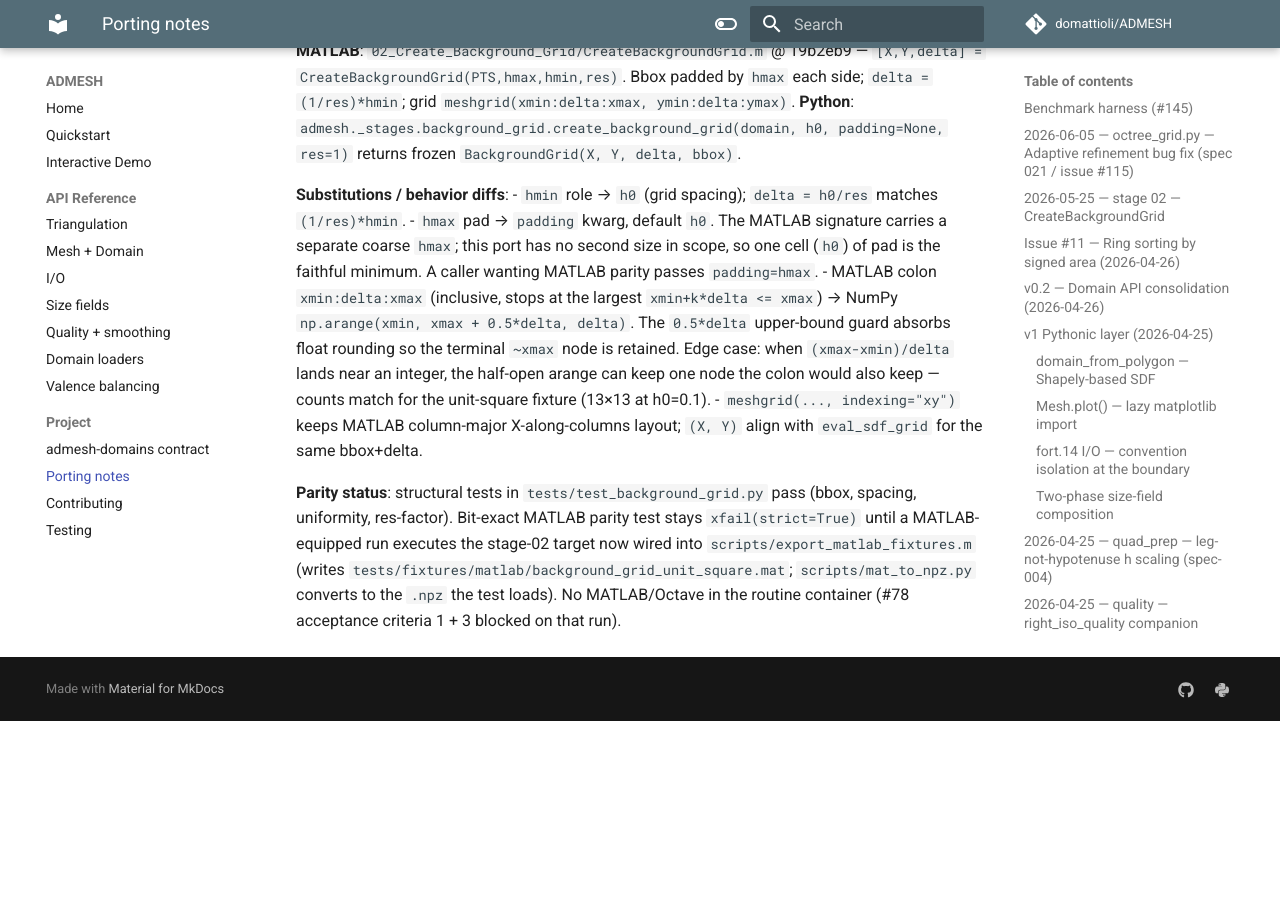
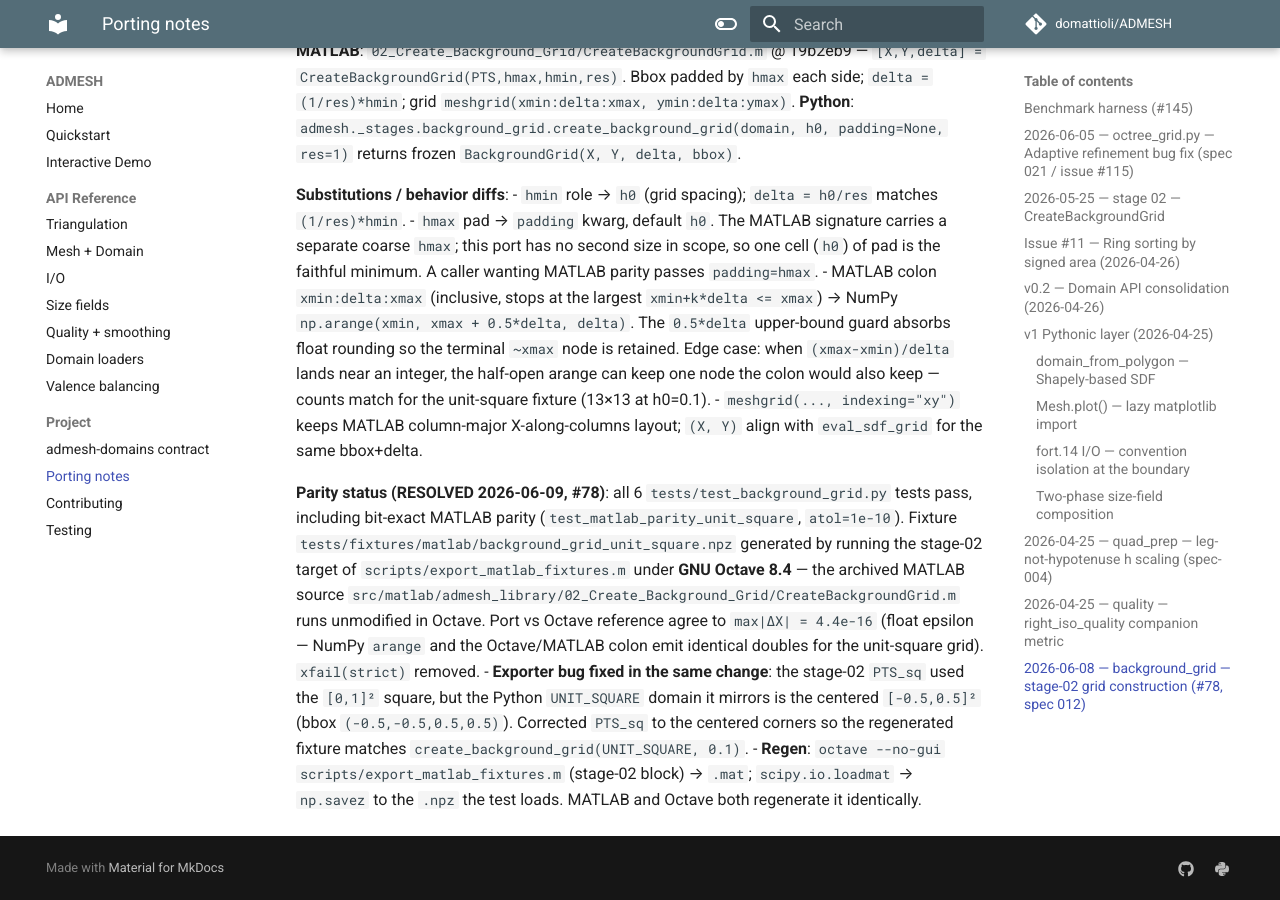
Before and after one commit to domattioli/ADMESH, an MkDocs documentation site: the page built from docs/PORTING_NOTES.md, in a window 1280 px wide and 900 px high, scrolled down 5159 px. Built offline with MkDocs 1.6.1 and Material for MkDocs 9.7.7, drawn with Linux system fonts in a browser that asks for light colours; comment, search, counter and statistics services are not loaded; before the commit the page ends 5880 px from its top, so only the background shows below that.

Commit message:
test: stage-02 background_grid MATLAB parity fixture via Octave (#78)
Generated tests/fixtures/matlab/background_grid_unit_square.npz from the
archived MATLAB CreateBackgroundGrid.m run under GNU Octave 8.4 (operator
authorized octave). Port vs reference agree to 4.4e-16; dropped the
xfail(strict) on test_matlab_parity_unit_square -> 6/6 pass.

- Fix export_matlab_fixtures.m stage-02 PTS_sq: [0,1]^2 -> centered
  [-0.5,0.5]^2 to mirror the UNIT_SQUARE domain bbox.
- PORTING_NOTES: stage-02 parity marked resolved.

Full suite: 405 passed, 13 skipped, 1 xfailed (no regression).

```diff
--- a/docs/PORTING_NOTES.md
+++ b/docs/PORTING_NOTES.md
@@ -147,4 +147,6 @@ Pythonic API + ADCIRC fort.14 I/O surface in `admesh/api.py`, `admesh/fort14.py`
 - MATLAB colon `xmin:delta:xmax` (inclusive, stops at the largest `xmin+k*delta <= xmax`) → NumPy `np.arange(xmin, xmax + 0.5*delta, delta)`. The `0.5*delta` upper-bound guard absorbs float rounding so the terminal `~xmax` node is retained. Edge case: when `(xmax-xmin)/delta` lands near an integer, the half-open arange can keep one node the colon would also keep — counts match for the unit-square fixture (13×13 at h0=0.1).
 - `meshgrid(..., indexing="xy")` keeps MATLAB column-major X-along-columns layout; `(X, Y)` align with `eval_sdf_grid` for the same bbox+delta.
 
-**Parity status**: structural tests in `tests/test_background_grid.py` pass (bbox, spacing, uniformity, res-factor). Bit-exact MATLAB parity test stays `xfail(strict=True)` until a MATLAB-equipped run executes the stage-02 target now wired into `scripts/export_matlab_fixtures.m` (writes `tests/fixtures/matlab/background_grid_unit_square.mat`; `scripts/mat_to_npz.py` converts to the `.npz` the test loads). No MATLAB/Octave in the routine container (#78 acceptance criteria 1 + 3 blocked on that run).
+**Parity status (RESOLVED 2026-06-09, #78)**: all 6 `tests/test_background_grid.py` tests pass, including bit-exact MATLAB parity (`test_matlab_parity_unit_square`, `atol=1e-10`). Fixture `tests/fixtures/matlab/background_grid_unit_square.npz` generated by running the stage-02 target of `scripts/export_matlab_fixtures.m` under **GNU Octave 8.4** — the archived MATLAB source `src/matlab/admesh_library/02_Create_Background_Grid/CreateBackgroundGrid.m` runs unmodified in Octave. Port vs Octave reference agree to `max|ΔX| = 4.4e-16` (float epsilon — NumPy `arange` and the Octave/MATLAB colon emit identical doubles for the unit-square grid). `xfail(strict)` removed.
+- **Exporter bug fixed in the same change**: the stage-02 `PTS_sq` used the `[0,1]²` square, but the Python `UNIT_SQUARE` domain it mirrors is the centered `[-0.5,0.5]²` (bbox `(-0.5,-0.5,0.5,0.5)`). Corrected `PTS_sq` to the centered corners so the regenerated fixture matches `create_background_grid(UNIT_SQUARE, 0.1)`.
+- **Regen**: `octave --no-gui scripts/export_matlab_fixtures.m` (stage-02 block) → `.mat`; `scipy.io.loadmat` → `np.savez` to the `.npz` the test loads. MATLAB and Octave both regenerate it identically.
```
Also changed, not shown: 3 other files.
